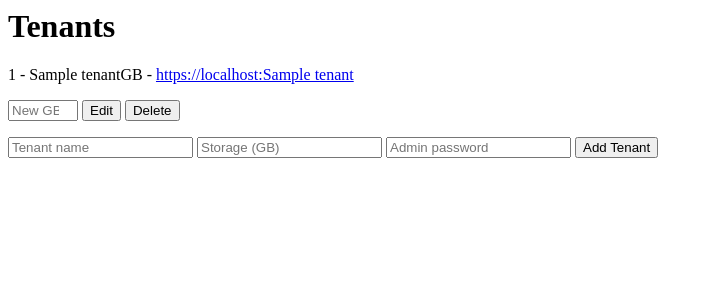
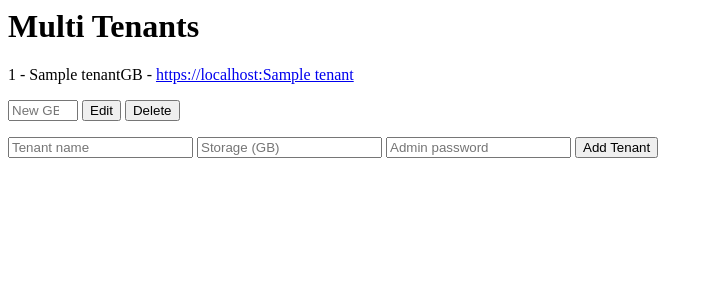
Before and after one commit to iamdaanial/multiusers, a Flask app: template portal/templates/index.html in a window 1280 px wide. Shown: the top 300 px of the page, without its empty margins (0-713 px from the left). Run offline with Flask 3, Linux system fonts and the light colour scheme; the template is opened without the code that fills it: most values are stand-ins (such as "Sample title", 1, 10 or a date in 2020).

Commit message:
Rename heading to Multi Tenants

```diff
--- a/portal/templates/index.html
+++ b/portal/templates/index.html
@@ -1,4 +1,4 @@
-<h1>Tenants</h1>
+<h1>Multi Tenants</h1>
 {% for t in tenants %}
 <p>
     {{ t[0] }} - {{ t[1] }}GB - <a href="https://localhost:{{ t[2] }}">https://localhost:{{ t[2] }}</a>
```
